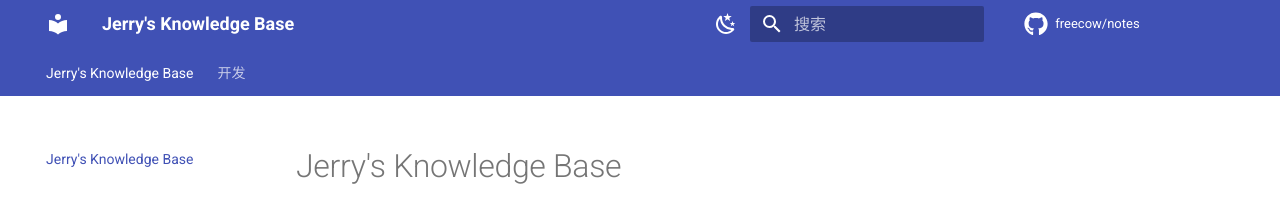
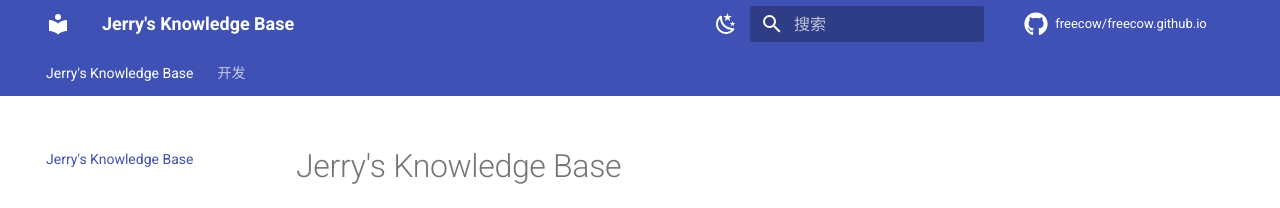
Before and after one commit to freecow/freecow.github.io, an MkDocs documentation site: the page built from docs/index.md, in a window 1280 px wide. Shown: the top 208 px of the page. Built offline with MkDocs 1.6.1 and Material for MkDocs 9.7.7, drawn with Linux system fonts in a browser that asks for light colours; comment, search, counter and statistics services are not loaded.

Commit message:
chore: switch to user site (freecow.github.io)

```diff
--- a/mkdocs.yml
+++ b/mkdocs.yml
@@ -1,7 +1,7 @@
 site_name: Jerry's Knowledge Base
-site_url: https://freecow.github.io/notes
-repo_url: https://github.com/freecow/notes
-repo_name: freecow/notes
+site_url: https://freecow.github.io
+repo_url: https://github.com/freecow/freecow.github.io
+repo_name: freecow/freecow.github.io
 
 theme:
   name: material
```
